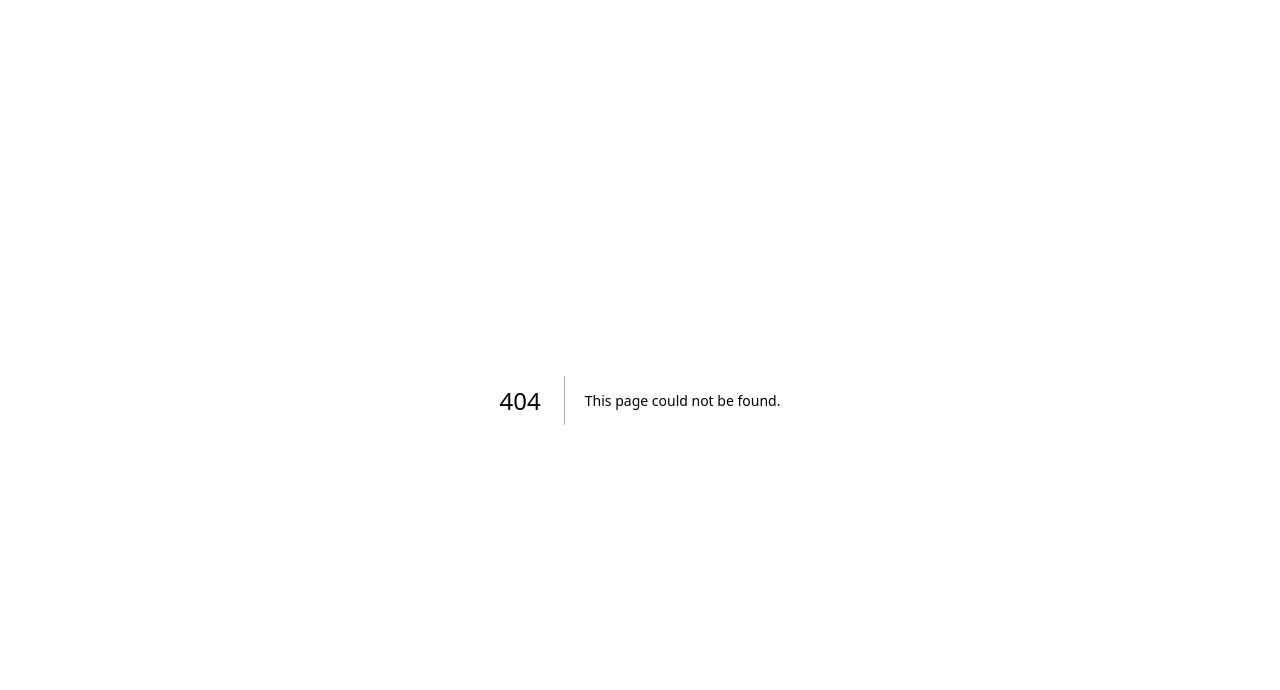
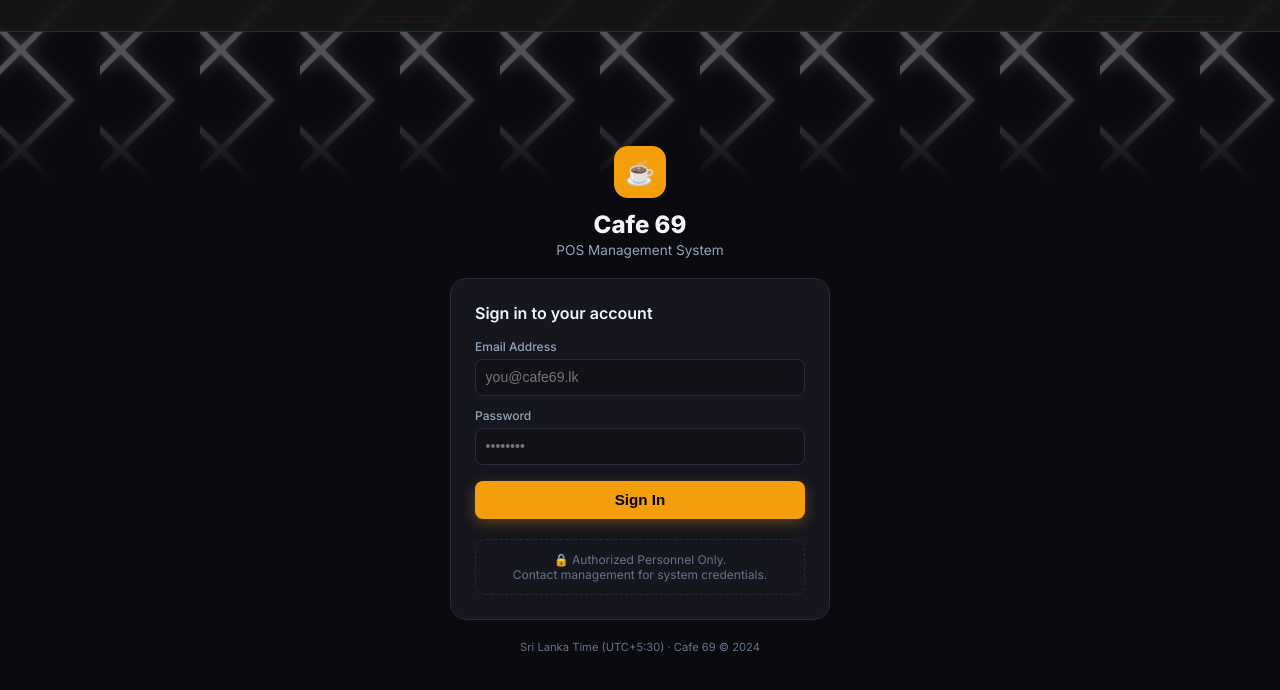
Before and after one commit to geeth20001223/cafe_69, a Next.js app: page /auth.v1 in a window 1280 px wide. Before the commit this address had no page. Shown: the top 690 px of the page. Built offline with nearby package versions, Linux system fonts and the light colour scheme.

Commit message:
feat: implement dashboard layout and authentication UI with custom global styles

```diff
--- /dev/null
+++ b/app/auth.v1/page.tsx
@@ -0,0 +1,2 @@
+import LoginPage from '../login/page';
+export default LoginPage;
--- a/app/globals.css
+++ b/app/globals.css
@@ -653,6 +653,37 @@ tr:hover td {
   -webkit-mask-image: linear-gradient(to bottom, black 40%, transparent 100%);
 }
 
+.lightning-strike-layer {
+  position: fixed;
+  inset: 0;
+  pointer-events: none;
+  z-index: 15;
+  background: transparent;
+}
+
+@keyframes lightning-strike {
+  0%, 95%, 100% { background: transparent; }
+  96% { background: rgba(255, 255, 255, 0.05); }
+  97% { background: rgba(255, 255, 255, 0.1); }
+  98% { background: transparent; }
+  99% { background: rgba(255, 255, 255, 0.08); }
+}
+
+.lightning-strike-layer {
+  animation: lightning-strike 10s infinite;
+}
+
+.sidebar-collapse-btn {
+  padding: 0.25rem;
+  border-radius: 6px;
+  transition: all 0.2s;
+}
+
+.sidebar-collapse-btn:hover {
+  background: var(--bg-hover);
+  color: var(--accent) !important;
+}
+
 /* Aviation HUD System (Scanner Lines & Signal Dots) */
 @keyframes scanner-pulse {
 
@@ -965,6 +996,76 @@ tr:hover td {
   padding: 1.5rem;
   overflow-y: auto;
   background: var(--bg-primary);
+  display: flex;
+  flex-direction: column;
+}
+
+/* Sidebar Component Classes */
+.sidebar {
+  min-height: 100vh;
+  background: var(--bg-secondary);
+  border-right: 1px solid var(--border);
+  display: flex;
+  flex-direction: column;
+  transition: width 0.3s cubic-bezier(0.4, 0, 0.2, 1);
+  flex-shrink: 0;
+  position: sticky;
+  top: 0;
+}
+
+.sidebar-logo {
+  padding: 1rem;
+  border-bottom: 1px solid var(--border);
+  display: flex;
+  align-items: center;
+  gap: 0.75rem;
+}
+
+.sidebar-nav {
+  flex: 1;
+  padding: 0.75rem 0.5rem;
+  display: flex;
+  flex-direction: column;
+  gap: 0.25rem;
+  overflow-y: auto;
+}
+
+.sidebar-footer {
+  padding: 0.75rem;
+  border-top: 1px solid var(--border);
+}
+
+/* POS Layout Classes */
+.pos-container {
+  display: grid;
+  grid-template-columns: 1fr 360px;
+  gap: 1rem;
+  height: calc(100vh - 100px);
+  min-height: 0;
+}
+
+.pos-products {
+  display: flex;
+  flex-direction: column;
+  gap: 1rem;
+  overflow: hidden;
+}
+
+.pos-cart {
+  display: flex;
+  flex-direction: column;
+  gap: 0.75rem;
+  background: var(--bg-card);
+  border: 1px solid var(--border);
+  border-radius: 12px;
+  padding: 1rem;
+  overflow: hidden;
+}
+
+.pos-controls {
+  display: flex;
+  gap: 0.75rem;
+  flex-wrap: wrap;
 }
 
 .header-scanner-container {
@@ -1026,8 +1127,26 @@ tr:hover td {
 
 @media (max-width: 768px) {
   .dashboard-header {
-    grid-template-columns: auto 1fr auto;
-    padding: 0 0.5rem;
+    grid-template-columns: 60px 1fr 180px;
+    padding: 0;
+  }
+
+  .sidebar {
+    width: 280px !important;
+  }
+
+  .header-center {
+    display: none;
+  }
+
+  .pos-container {
+    grid-template-columns: 1fr;
+    height: auto;
+    overflow: visible;
+  }
+
+  .pos-cart {
+    height: 600px; /* Fixed height for cart on mobile when stacked */
   }
 
   .header-left {
@@ -1077,12 +1196,32 @@ tr:hover td {
   }
 }
 
+.clock-container {
+  position: relative;
+  display: flex;
+  align-items: center;
+}
+
+.clock-container .hud-bracket {
+  width: 8px;
+  height: 8px;
+  right: -8px;
+}
+
+.clock-container .hud-bracket.top-right {
+  top: -4px;
+}
+
+.clock-container .hud-bracket.bottom-right {
+  bottom: -4px;
+}
+
 @media (max-width: 480px) {
   .header-right {
     display: none;
   }
 
   .dashboard-header {
-     grid-template-columns: auto 1fr;
+     grid-template-columns: 60px 1fr;
   }
 }
--- a/next.config.ts
+++ b/next.config.ts
@@ -7,11 +7,6 @@ const nextConfig: NextConfig = {
     root: path.resolve(__dirname),
   },
   allowedDevOrigins: ['192.168.1.177'],
-  async redirects() {
-    return [
-      { source: '/login', destination: '/auth.v1', permanent: true },
-    ];
-  },
 };
 
 export default nextConfig;
```
Also changed, not shown: app/components/Sidebar.tsx (+7 -20 lines), app/dashboard/DashboardLayoutClient.tsx (+7 -4 lines), app/dashboard/cashier/page.tsx (+14 -14 lines), proxy.ts (+52 -36 lines).
